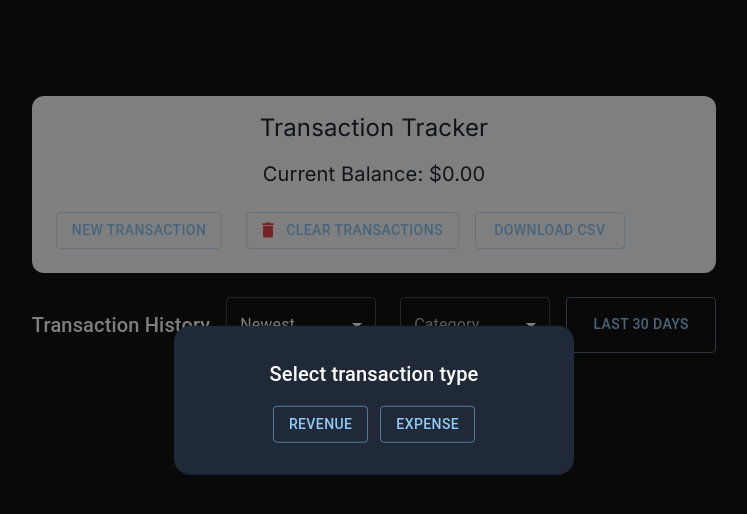
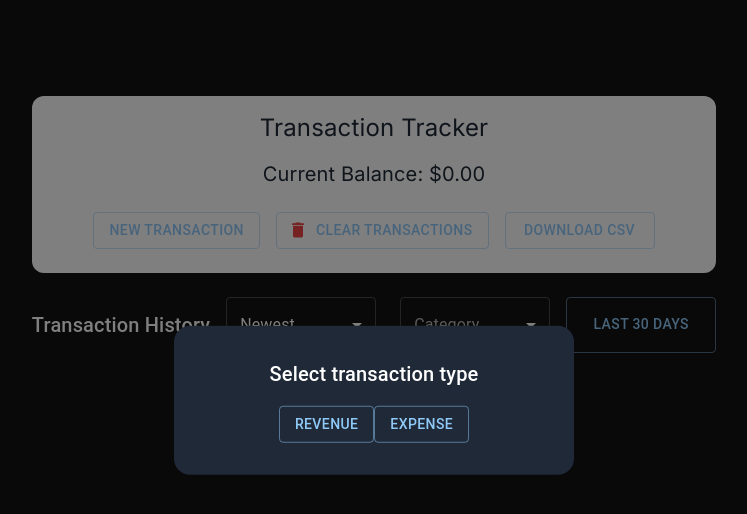
Before and after one commit to NabilKhattab37/Spending-Tracker, a Next.js app: page / in a window 1280 px wide. Both pictures are taken after a click on the button "NEW TRANSACTION". Shown: the top 514 px of the page, without its empty margins (266-1013 px from the left). Built offline with nearby package versions, Linux system fonts and the light colour scheme.

Commit message:
Minor css changes

```diff
--- a/src/app/Components/Budget.js
+++ b/src/app/Components/Budget.js
@@ -376,7 +376,7 @@ function Budget() {
             <div className="bg-white dark:bg-gray-800 h-auto p-4 rounded-xl justify-center text-center">
                 <h1 className="text-2xl mb-4 text-gray-800 dark:text-white">Transaction Tracker</h1>
                 <h2 className="text-xl mb-4 text-gray-800 dark:text-white">Current Balance: ${currentBudget}</h2>
-                <form onSubmit={handleBudgetSubmit} className="mx-auto flex space-x-4">
+                <form onSubmit={handleBudgetSubmit} className="justify-center items-center flex">
                     <FormControl sx={{m: 1, minWidth: 150}}>
                         <Button onClick={handleOpen} variant="outlined">
                             New Transaction
@@ -406,7 +406,7 @@ function Budget() {
                             <Typography id="modal-modal-title" variant="h6" component="h2" className="text-center">
                                 Select transaction type
                             </Typography>
-                            <div className="flex space-x-3 mt-4 justify-center">
+                            <div className="flex mt-4 items-center justify-center">
                                 <Button onClick={() => handleTransactionRecording('Revenue')} variant="outlined"
                                         className="me-4 mt-4 border rounded-md">Revenue</Button>
                                 <Button onClick={() => handleTransactionRecording('Expense')} variant="outlined"
```
